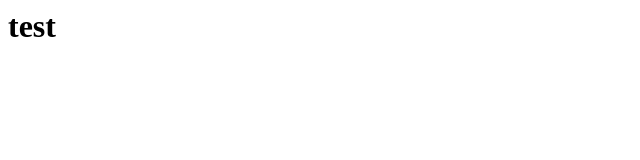
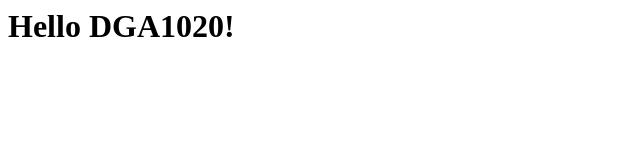
Before and after one commit to nrbrtz/nrbrtz.github.io, a plain HTML site: page index.html in a window 1280 px wide. Shown: the whole page, without its empty margins (0-640 px from the left). Drawn offline with Linux system fonts and the light colour scheme.

Commit message:
Update index.html

```diff
--- a/index.html
+++ b/index.html
@@ -1 +1 @@
-<h1>test</h1>
+<h1>Hello DGA1020! </h1>
```
